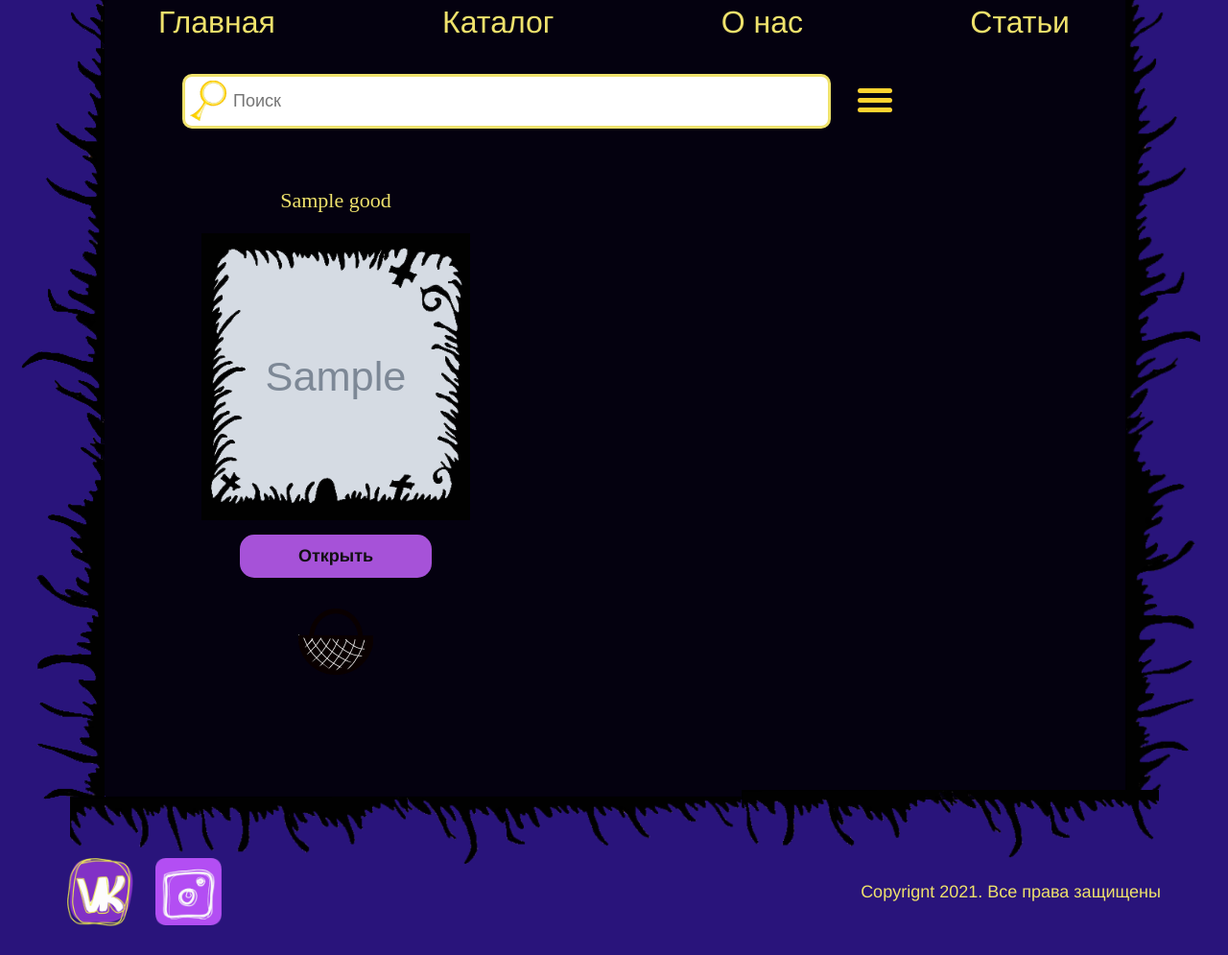
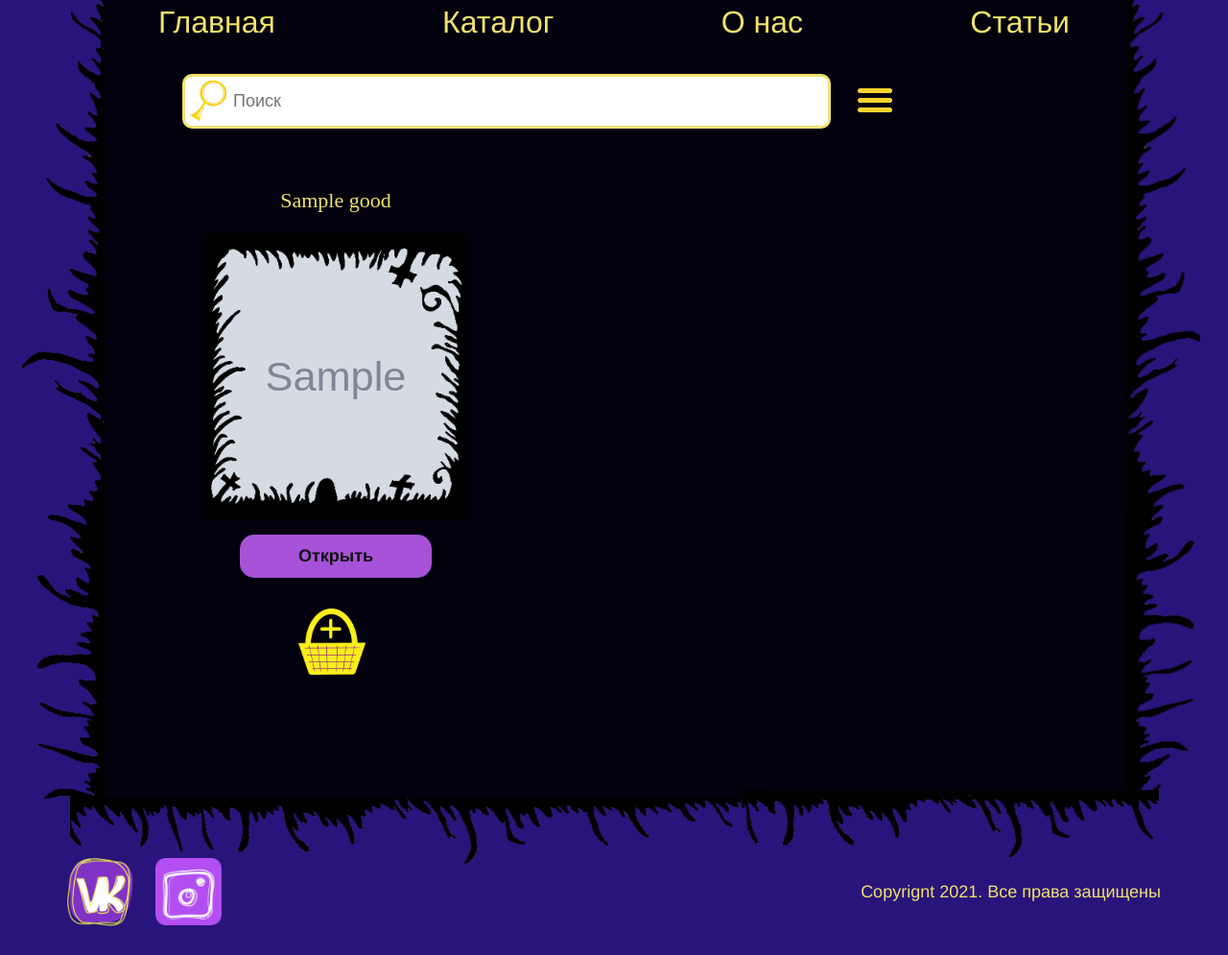
Before and after one commit to Mogrima/HouseOfWitch, a Django app: page /catalog/ in a window 1280 px wide. Shown: the part 614-1609 px from the top of the page at 96% size. Run offline with Django 3.2, Linux system fonts and the light colour scheme; tables that the repository leaves empty hold one stand-in row (values such as "Sample post"); grey boxes marked "Sample" are stand-in pictures; some web fonts are replaced.

Commit message:
заменена иконка корзинки в основном разделе

```diff
--- a/scss/common/cart.scss
+++ b/scss/common/cart.scss
@@ -134,8 +134,9 @@
 .cart_add_btn {
   width: 78px;
   height: 69px;
-  background-image: url("../../../static/shop/img/cart-icon.png");
+  background-image: url("../../../static/shop/img/new-cart.png");
   background-size: contain;
+  background-repeat: no-repeat;
 }
 
 .cart__add-favorite {
--- a/scss/common/nav.scss
+++ b/scss/common/nav.scss
@@ -148,7 +148,9 @@
   }
 
   .nav--opened .nav__toggle {
+    position: relative;
     top: 0;
+    left: -18px;
     // left: auto;
     // right: 0;
 
@@ -218,7 +220,7 @@
 
     position: absolute;
     top: 18px;
-    left: 10px;
+    left: -2px;
 
     width: 36px;
     height: 2px;
```
Also changed, not shown: shop/static/shop/css/style.css.
